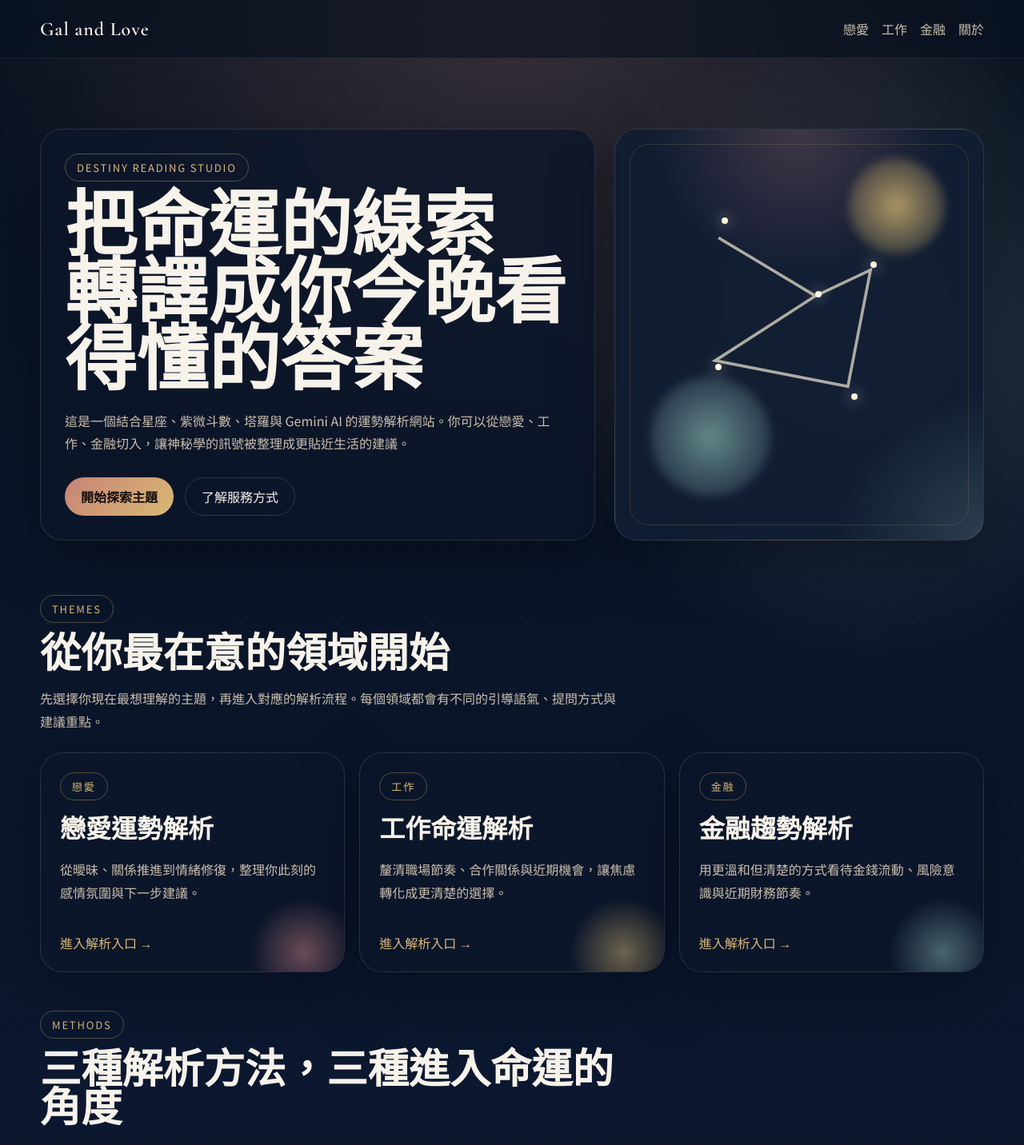
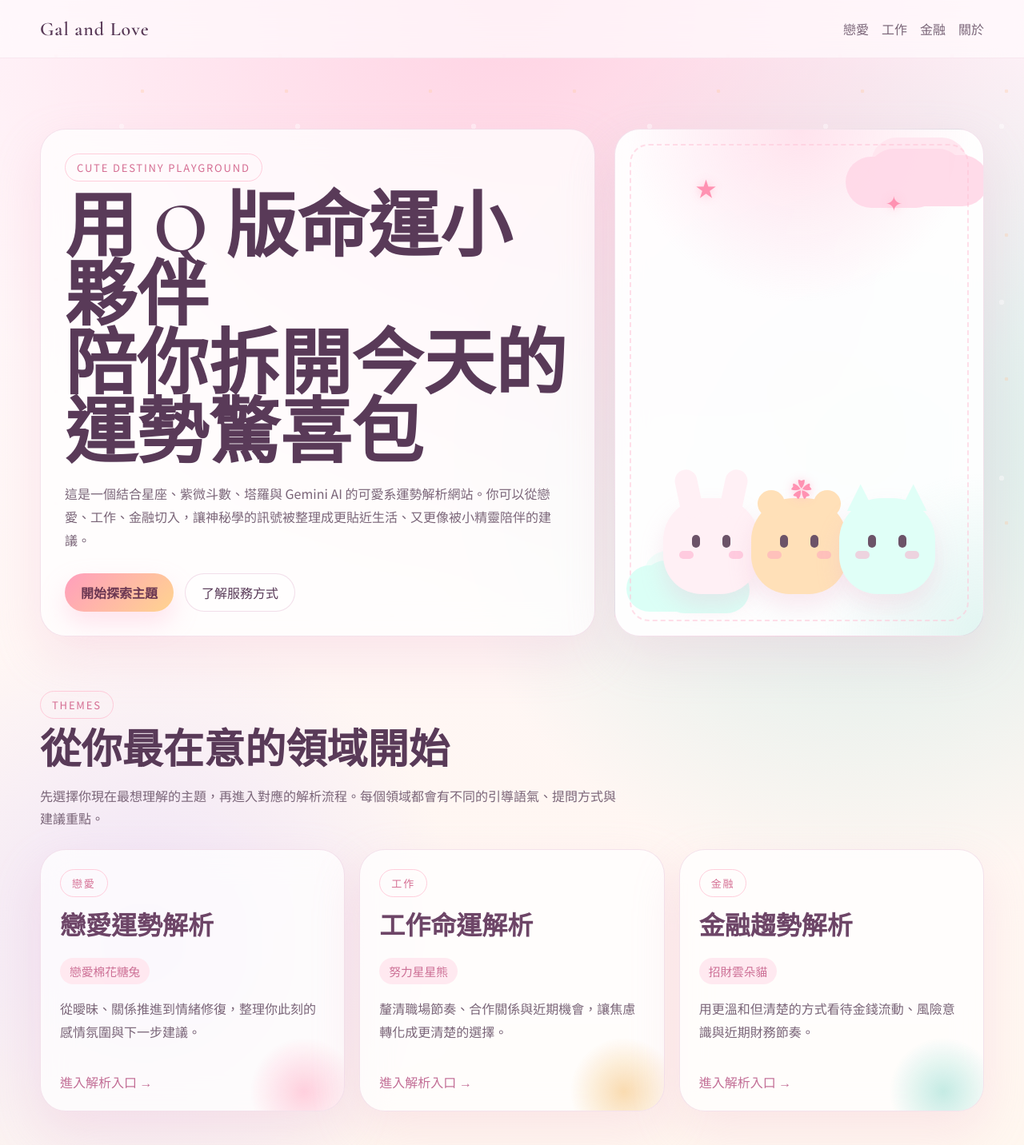
Before and after one commit to Silentskyer/galove, a Next.js app: page / in a window 1280 px wide. Shown: the top 1432 px of the page at 80% size. Built offline with nearby package versions, Linux system fonts and the light colour scheme; no server answers.

Commit message:
Add reading modules and cute visual theme

```diff
--- a/app/globals.css
+++ b/app/globals.css
@@ -1,16 +1,18 @@
 :root {
-  --bg: #07111f;
-  --bg-soft: #101c31;
-  --panel: rgba(13, 23, 42, 0.82);
-  --panel-strong: rgba(17, 29, 50, 0.94);
-  --text: #f7f3ea;
-  --muted: #cabfae;
-  --line: rgba(255, 255, 255, 0.12);
-  --gold: #d9ba73;
-  --rose: #d2878a;
-  --teal: #8bb8b3;
-  --glow: rgba(216, 182, 117, 0.28);
-  --shadow: 0 24px 80px rgba(0, 0, 0, 0.34);
+  --bg: #fff4f8;
+  --bg-soft: #fffaf1;
+  --panel: rgba(255, 255, 255, 0.74);
+  --panel-strong: rgba(255, 255, 255, 0.92);
+  --text: #593a58;
+  --muted: #7a6578;
+  --line: rgba(214, 154, 189, 0.28);
+  --gold: #f3b65f;
+  --rose: #ffa0bc;
+  --teal: #85d7ca;
+  --peach: #ffcaa6;
+  --lavender: #d5c5ff;
+  --glow: rgba(255, 179, 196, 0.32);
+  --shadow: 0 24px 60px rgba(236, 172, 200, 0.24);
 }
 
 * {
@@ -27,9 +29,10 @@ body {
   color: var(--text);
   font-family: var(--font-sans), sans-serif;
   background:
-    radial-gradient(circle at top, rgba(200, 140, 126, 0.24), transparent 28%),
-    radial-gradient(circle at 85% 18%, rgba(139, 184, 179, 0.24), transparent 18%),
-    linear-gradient(180deg, #08111f 0%, #0c1830 56%, #08101d 100%);
+    radial-gradient(circle at top, rgba(255, 176, 204, 0.5), transparent 24%),
+    radial-gradient(circle at 85% 18%, rgba(133, 215, 202, 0.36), transparent 20%),
+    radial-gradient(circle at 14% 38%, rgba(213, 197, 255, 0.4), transparent 18%),
+    linear-gradient(180deg, #fff6fb 0%, #fff7ef 48%, #fdfcff 100%);
 }
 
 body::before {
@@ -38,11 +41,12 @@ body::before {
   pointer-events: none;
   content: "";
   background-image:
-    radial-gradient(circle, rgba(255, 255, 255, 0.7) 0 1px, transparent 1.5px),
-    radial-gradient(circle, rgba(217, 186, 115, 0.55) 0 1px, transparent 1.5px);
-  background-position: 0 0, 30px 40px;
-  background-size: 120px 120px, 180px 180px;
-  opacity: 0.18;
+    radial-gradient(circle, rgba(255, 193, 216, 0.9) 0 2px, transparent 2.4px),
+    radial-gradient(circle, rgba(255, 255, 255, 0.92) 0 3px, transparent 3.6px),
+    radial-gradient(circle, rgba(255, 204, 166, 0.7) 0 2px, transparent 2.6px);
+  background-position: 0 0, 42px 48px, 88px 24px;
+  background-size: 140px 140px, 220px 220px, 180px 180px;
+  opacity: 0.5;
 }
 
 a {
@@ -59,8 +63,8 @@ a {
   top: 0;
   z-index: 20;
   backdrop-filter: blur(18px);
-  background: rgba(7, 17, 31, 0.62);
-  border-bottom: 1px solid rgba(255, 255, 255, 0.08);
+  background: rgba(255, 250, 252, 0.74);
+  border-bottom: 1px solid rgba(214, 154, 189, 0.18);
 }
 
 .header-inner,
@@ -125,7 +129,7 @@ main {
 .glass-card,
 .theme-card {
   border: 1px solid var(--line);
-  border-radius: 28px;
+  border-radius: 32px;
   background: var(--panel);
   box-shadow: var(--shadow);
   backdrop-filter: blur(18px);
@@ -140,9 +144,9 @@ main {
   align-items: center;
   gap: 10px;
   padding: 7px 14px;
-  border: 1px solid rgba(217, 186, 115, 0.35);
+  border: 1px solid rgba(255, 188, 207, 0.72);
   border-radius: 999px;
-  color: var(--gold);
+  color: #d56e93;
   font-size: 13px;
   letter-spacing: 0.14em;
   text-transform: uppercase;
@@ -153,8 +157,8 @@ main {
 .reading-hero h1 {
   margin: 16px 0;
   font-family: var(--font-serif), serif;
-  font-size: clamp(3rem, 7vw, 6.4rem);
-  line-height: 0.94;
+  font-size: clamp(3rem, 7vw, 6rem);
+  line-height: 0.96;
   font-weight: 600;
 }
 
@@ -194,14 +198,16 @@ main {
 }
 
 .button-primary {
-  background: linear-gradient(135deg, #c78376 0%, #d9ba73 100%);
-  color: #140f0e;
+  background: linear-gradient(135deg, #ff9ebd 0%, #ffd48f 100%);
+  color: #6b3752;
   font-weight: 700;
+  box-shadow: 0 14px 30px rgba(255, 176, 204, 0.34);
 }
 
 .button-secondary {
-  border: 1px solid rgba(255, 255, 255, 0.14);
+  border: 1px solid rgba(214, 154, 189, 0.32);
   color: var(--text);
+  background: rgba(255, 255, 255, 0.58);
 }
 
 .button-primary:hover,
@@ -212,67 +218,200 @@ main {
 
 .hero-card {
   position: relative;
-  min-height: 300px;
+  min-height: 340px;
   padding: 28px;
   overflow: hidden;
   background:
-    radial-gradient(circle at top, rgba(210, 135, 138, 0.24), transparent 32%),
-    radial-gradient(circle at bottom right, rgba(139, 184, 179, 0.22), transparent 26%),
+    radial-gradient(circle at top, rgba(255, 170, 203, 0.32), transparent 32%),
+    radial-gradient(circle at bottom right, rgba(133, 215, 202, 0.24), transparent 26%),
     var(--panel-strong);
 }
 
 .hero-card::after {
   position: absolute;
   inset: 18px;
-  border: 1px solid rgba(217, 186, 115, 0.16);
+  border: 2px dashed rgba(255, 196, 214, 0.54);
   border-radius: 24px;
   content: "";
 }
 
-.orb {
+.sticker-cloud {
   position: absolute;
   border-radius: 999px;
-  filter: blur(6px);
-  opacity: 0.9;
+  opacity: 0.86;
 }
 
-.orb.one {
-  top: 36px;
-  right: 48px;
+.sticker-cloud.pink {
+  top: 24px;
+  right: 24px;
   width: 120px;
-  height: 120px;
-  background: radial-gradient(circle, rgba(217, 186, 115, 0.86), rgba(217, 186, 115, 0));
+  height: 64px;
+  background: #ffd6e6;
+  box-shadow:
+    -28px 10px 0 #ffd6e6,
+    30px 8px 0 #ffd6e6,
+    4px -14px 0 #ffe4ee;
 }
 
-.orb.two {
-  bottom: 54px;
-  left: 44px;
-  width: 150px;
-  height: 150px;
-  background: radial-gradient(circle, rgba(139, 184, 179, 0.76), rgba(139, 184, 179, 0));
+.sticker-cloud.mint {
+  bottom: 36px;
+  left: 34px;
+  width: 110px;
+  height: 58px;
+  background: #d5fff5;
+  box-shadow:
+    -20px 6px 0 #d5fff5,
+    24px 8px 0 #d5fff5,
+    2px -12px 0 #eefffb;
 }
 
-.constellation {
+.mascot-stage {
   position: relative;
   width: 100%;
   height: 100%;
-  min-height: 240px;
+  min-height: 260px;
 }
 
-.constellation span {
+.mascot {
   position: absolute;
-  width: 8px;
-  height: 8px;
-  border-radius: 999px;
-  background: #fff7de;
-  box-shadow: 0 0 18px rgba(255, 255, 255, 0.8);
+  bottom: 24px;
+  width: 120px;
+  height: 120px;
+  border-radius: 44% 44% 40% 40%;
+  box-shadow: 0 16px 28px rgba(235, 180, 203, 0.28);
 }
 
-.constellation svg {
+.mascot::before,
+.mascot::after {
   position: absolute;
-  inset: 0;
-  width: 100%;
-  height: 100%;
+  content: "";
+}
+
+.mascot-rabbit {
+  left: 8%;
+  background: #fff0f5;
+}
+
+.mascot-rabbit::before,
+.mascot-rabbit::after {
+  top: -36px;
+  width: 28px;
+  height: 62px;
+  background: #fff0f5;
+  border-radius: 999px;
+}
+
+.mascot-rabbit::before {
+  left: 18px;
+  transform: rotate(-12deg);
+}
+
+.mascot-rabbit::after {
+  right: 18px;
+  transform: rotate(12deg);
+}
+
+.mascot-bear {
+  left: calc(50% - 60px);
+  background: #ffe0b8;
+}
+
+.mascot-bear::before,
+.mascot-bear::after {
+  top: -10px;
+  width: 34px;
+  height: 34px;
+  background: #ffe0b8;
+  border-radius: 999px;
+}
+
+.mascot-bear::before {
+  left: 8px;
+}
+
+.mascot-bear::after {
+  right: 8px;
+}
+
+.mascot-cat {
+  right: 8%;
+  background: #e0fff7;
+}
+
+.mascot-cat::before,
+.mascot-cat::after {
+  top: -18px;
+  width: 34px;
+  height: 34px;
+  background: #e0fff7;
+  clip-path: polygon(50% 0%, 0% 100%, 100% 100%);
+}
+
+.mascot-cat::before {
+  left: 10px;
+}
+
+.mascot-cat::after {
+  right: 10px;
+}
+
+.face {
+  position: absolute;
+  display: block;
+}
+
+.eye {
+  top: 46px;
+  width: 10px;
+  height: 16px;
+  border-radius: 999px;
+  background: #6c5368;
+}
+
+.eye.left {
+  left: 36px;
+}
+
+.eye.right {
+  right: 36px;
+}
+
+.blush {
+  top: 66px;
+  width: 18px;
+  height: 10px;
+  border-radius: 999px;
+  background: rgba(255, 151, 191, 0.42);
+}
+
+.blush.left {
+  left: 20px;
+}
+
+.blush.right {
+  right: 20px;
+}
+
+.sparkle {
+  position: absolute;
+  color: #ff92b2;
+  font-size: 26px;
+  text-shadow: 0 0 12px rgba(255, 186, 208, 0.76);
+}
+
+.sparkle-a {
+  top: 26px;
+  left: 18%;
+}
+
+.sparkle-b {
+  top: 44px;
+  right: 18%;
+}
+
+.sparkle-c {
+  bottom: 138px;
+  left: calc(50% - 10px);
 }
 
 .section {
@@ -327,6 +466,17 @@ main {
   font-family: var(--font-serif), serif;
   font-size: 2rem;
   font-weight: 600;
+  color: #6d4567;
+}
+
+.theme-mascot {
+  display: inline-flex;
+  margin-top: 8px;
+  padding: 6px 12px;
+  border-radius: 999px;
+  background: rgba(255, 230, 238, 0.86);
+  color: #cc6f95;
+  font-size: 0.92rem;
 }
 
 .theme-link {
@@ -334,17 +484,17 @@ main {
   display: inline-flex;
   align-items: center;
   gap: 8px;
-  color: var(--gold);
+  color: #c26d95;
 }
 
 .method-card {
   border: 1px solid var(--line);
   border-radius: 24px;
-  background: rgba(255, 255, 255, 0.03);
+  background: rgba(255, 255, 255, 0.62);
 }
 
 .method-index {
-  color: var(--gold);
+  color: #df8aa7;
   letter-spacing: 0.12em;
   text-transform: uppercase;
   font-size: 12px;
@@ -363,8 +513,8 @@ main {
   border: 1px solid var(--line);
   border-radius: 28px;
   background:
-    radial-gradient(circle at top right, rgba(210, 135, 138, 0.18), transparent 24%),
-    var(--panel);
+    radial-gradient(circle at top right, rgba(255, 170, 203, 0.22), transparent 24%),
+    rgba(255, 255, 255, 0.72);
 }
 
 .reading-hero h1 {
@@ -387,7 +537,7 @@ main {
   padding: 24px;
   border: 1px solid var(--line);
   border-radius: 24px;
-  background: rgba(255, 255, 255, 0.03);
+  background: rgba(255, 255, 255, 0.62);
 }
 
 .mock-form {
@@ -410,9 +560,9 @@ main {
 .field select,
 .field textarea {
   width: 100%;
-  border: 1px solid rgba(255, 255, 255, 0.12);
+  border: 1px solid rgba(214, 154, 189, 0.2);
   border-radius: 16px;
-  background: rgba(6, 14, 26, 0.76);
+  background: rgba(255, 255, 255, 0.88);
   color: var(--text);
   font: inherit;
   padding: 14px 16px;
@@ -437,10 +587,10 @@ main {
 
 .chip {
   padding: 10px 14px;
-  border: 1px solid rgba(255, 255, 255, 0.1);
+  border: 1px solid rgba(214, 154, 189, 0.18);
   border-radius: 999px;
-  color: var(--muted);
-  background: rgba(255, 255, 255, 0.04);
+  color: #8a6e86;
+  background: rgba(255, 243, 248, 0.94);
 }
 
 .chip-button {
@@ -457,11 +607,29 @@ main {
   cursor: wait;
 }
 
+.module-card {
+  padding: 18px;
+  border: 1px solid rgba(214, 154, 189, 0.24);
+  border-radius: 22px;
+  background: rgba(255, 248, 251, 0.84);
+}
+
+.module-card strong {
+  display: block;
+  margin-bottom: 8px;
+}
+
+.module-card p {
+  margin: 0 0 8px;
+  color: var(--muted);
+  line-height: 1.7;
+}
+
 .result-card {
   padding: 20px;
   border: 1px solid var(--line);
   border-radius: 22px;
-  background: rgba(255, 255, 255, 0.03);
+  background: rgba(255, 255, 255, 0.62);
 }
 
 .helper-text,
@@ -473,23 +641,23 @@ main {
 .error-banner {
   margin-bottom: 18px;
   padding: 14px 18px;
-  border: 1px solid rgba(210, 135, 138, 0.45);
+  border: 1px solid rgba(244, 149, 170, 0.42);
   border-radius: 18px;
-  background: rgba(210, 135, 138, 0.14);
-  color: #ffd7d7;
+  background: rgba(255, 226, 232, 0.88);
+  color: #a6556b;
 }
 
 .flow-step {
   padding: 20px;
   border: 1px solid var(--line);
   border-radius: 22px;
-  background: rgba(255, 255, 255, 0.03);
+  background: rgba(255, 255, 255, 0.62);
 }
 
 .flow-step strong {
   display: block;
   margin-bottom: 10px;
-  color: var(--gold);
+  color: #df8aa7;
 }
 
 .notice {
@@ -497,10 +665,7 @@ main {
   padding-left: 20px;
 }
 
-.about-page {
-  padding: 80px 0;
-}
-
+.about-page,
 .legal-page {
   padding: 80px 0;
 }
@@ -523,6 +688,7 @@ main {
 .legal-panel h1,
 .legal-panel h2 {
   font-family: var(--font-serif), serif;
+  color: #6d4567;
 }
 
 .legal-panel h1 {
@@ -561,6 +727,25 @@ main {
     align-items: flex-start;
     flex-direction: column;
   }
+
+  .mascot {
+    width: 88px;
+    height: 88px;
+  }
+
+  .mascot-rabbit::before,
+  .mascot-rabbit::after {
+    height: 46px;
+    top: -28px;
+  }
+
+  .eye {
+    top: 34px;
+  }
+
+  .blush {
+    top: 52px;
+  }
 }
 
 @media (min-width: 1024px) {
--- a/app/page.tsx
+++ b/app/page.tsx
@@ -1,5 +1,7 @@
+import type { CSSProperties } from "react";
 import Link from "next/link";
 import { methods, principles, themes } from "@/data/site";
+import { methodModules } from "@/data/modules";
 
 export default function HomePage() {
   return (
@@ -7,15 +9,15 @@ export default function HomePage() {
       <section className="hero">
         <div className="shell hero-grid">
           <div className="hero-copy">
-            <span className="eyebrow">Destiny Reading Studio</span>
+            <span className="eyebrow">Cute Destiny Playground</span>
             <h1>
-              把命運的線索
+              用 Q 版命運小夥伴
               <br />
-              轉譯成你今晚看得懂的答案
+              陪你拆開今天的運勢驚喜包
             </h1>
             <p>
               這是一個結合星座、紫微斗數、塔羅與 Gemini AI
-              的運勢解析網站。你可以從戀愛、工作、金融切入，讓神秘學的訊號被整理成更貼近生活的建議。
+              的可愛系運勢解析網站。你可以從戀愛、工作、金融切入，讓神秘學的訊號被整理成更貼近生活、又更像被小精靈陪伴的建議。
             </p>
             <div className="hero-actions">
               <Link className="button-primary" href="#themes">
@@ -28,21 +30,30 @@ export default function HomePage() {
           </div>
 
           <div className="hero-card" aria-hidden="true">
-            <div className="orb one" />
-            <div className="orb two" />
-            <div className="constellation">
-              <span style={{ top: "18%", left: "26%" }} />
-              <span style={{ top: "38%", left: "55%" }} />
-              <span style={{ top: "30%", left: "72%" }} />
-              <span style={{ top: "58%", left: "24%" }} />
-              <span style={{ top: "66%", left: "66%" }} />
-              <svg viewBox="0 0 100 100" fill="none">
-                <path
-                  d="M25 20L55 38L72 30L65 66L24 58L55 38"
-                  stroke="rgba(255,247,222,0.65)"
-                  strokeWidth="0.9"
-                />
-              </svg>
+            <div className="sticker-cloud pink" />
+            <div className="sticker-cloud mint" />
+            <div className="mascot-stage">
+              <div className="mascot mascot-rabbit">
+                <span className="face eye left" />
+                <span className="face eye right" />
+                <span className="face blush left" />
+                <span className="face blush right" />
+              </div>
+              <div className="mascot mascot-bear">
+                <span className="face eye left" />
+                <span className="face eye right" />
+                <span className="face blush left" />
+                <span className="face blush right" />
+              </div>
+              <div className="mascot mascot-cat">
+                <span className="face eye left" />
+                <span className="face eye right" />
+                <span className="face blush left" />
+                <span className="face blush right" />
+              </div>
+              <div className="sparkle sparkle-a">★</div>
+              <div className="sparkle sparkle-b">✦</div>
+              <div className="sparkle sparkle-c">✿</div>
             </div>
           </div>
         </div>
@@ -67,11 +78,12 @@ export default function HomePage() {
                 style={
                   {
                     ["--card-accent" as string]: theme.accent,
-                  } as React.CSSProperties
+                  } as CSSProperties
                 }
               >
                 <span className="eyebrow">{theme.label}</span>
                 <h3>{theme.title}</h3>
+                <div className="theme-mascot">{theme.mascot}</div>
                 <p>{theme.intro}</p>
                 <span className="theme-link">進入解析入口 →</span>
               </Link>
@@ -97,6 +109,30 @@ export default function HomePage() {
                 <div className="method-index">Method 0{index + 1}</div>
                 <h3>{method.name}</h3>
                 <p>{method.description}</p>
+                <p>{method.vibe}</p>
+              </article>
+            ))}
+          </div>
+        </div>
+      </section>
+
+      <section className="section">
+        <div className="shell">
+          <div className="section-title">
+            <span className="eyebrow">Modules</span>
+            <h2>三個命運模組，三位 Q 版夥伴</h2>
+            <p>
+              我們把每種解析方式都整理成可擴充的模組，之後不管要接更多欄位、命盤規則或牌陣，都可以沿著同一套結構成長。
+            </p>
+          </div>
+
+          <div className="method-grid">
+            {Object.values(methodModules).map((module) => (
+              <article className="method-card" key={module.name}>
+                <div className="method-index">{module.mascot}</div>
+                <h3>{module.name}模組</h3>
+                <p>{module.summary}</p>
+                <p>必要欄位：{module.requiredFields.join("、")}</p>
               </article>
             ))}
           </div>
--- /dev/null
+++ b/data/modules.ts
@@ -0,0 +1,65 @@
+import type { MethodName, TopicSlug } from "@/types/reading";
+
+export type MethodModule = {
+  name: MethodName;
+  mascot: string;
+  summary: string;
+  requiredFields: string[];
+  optionalFields: string[];
+  interpretationLens: string[];
+  topicAdjustments: Record<TopicSlug, string>;
+};
+
+export const methodModules: Record<MethodName, MethodModule> = {
+  星座: {
+    name: "星座",
+    mascot: "小星靈",
+    summary: "用星座性格、近期行星感受與互動氛圍，整理短期能量節奏。",
+    requiredFields: ["問題描述"],
+    optionalFields: ["生日", "出生時間", "對象星座", "近期事件"],
+    interpretationLens: [
+      "情緒流動與互動節奏",
+      "當下最強烈的能量主題",
+      "近期適合主動或等待的時機",
+    ],
+    topicAdjustments: {
+      love: "聚焦曖昧氛圍、關係推進與情感需求。",
+      work: "聚焦職場氣氛、合作默契與近期表現節奏。",
+      finance: "聚焦消費情緒、金流節奏與風險敏感度。",
+    },
+  },
+  紫微斗數: {
+    name: "紫微斗數",
+    mascot: "小命盤獸",
+    summary: "用命盤格局、宮位關聯與流年感，做比較長線的人生脈絡整理。",
+    requiredFields: ["生日", "出生時間", "問題描述"],
+    optionalFields: ["出生地", "近期重大轉折", "在意的關係人"],
+    interpretationLens: [
+      "本命特質與處事模式",
+      "現階段課題與壓力來源",
+      "更適合穩定推進的選擇方向",
+    ],
+    topicAdjustments: {
+      love: "聚焦感情模式、關係角色與長期相處感。",
+      work: "聚焦事業宮位象徵、職涯位置與中長線節奏。",
+      finance: "聚焦財帛觀念、資源流向與穩健配置思維。",
+    },
+  },
+  塔羅: {
+    name: "塔羅",
+    mascot: "小牌靈",
+    summary: "用抽牌象徵、當下心境與情境提問，回應眼前最具體的困惑。",
+    requiredFields: ["問題描述"],
+    optionalFields: ["抽牌結果", "牌陣名稱", "問題對象", "近期情緒"],
+    interpretationLens: [
+      "當前卡點與隱藏情緒",
+      "外部情勢與內在需求的落差",
+      "最溫和但有效的一步",
+    ],
+    topicAdjustments: {
+      love: "聚焦雙方心意、訊號落差與接近方式。",
+      work: "聚焦壓力來源、決策猶豫與行動優先順序。",
+      finance: "聚焦情緒化選擇、衝動判斷與保守節奏。",
+    },
+  },
+};
--- a/data/site.ts
+++ b/data/site.ts
@@ -6,6 +6,7 @@ export const themes = [
     intro:
       "從曖昧、關係推進到情緒修復，整理你此刻的感情氛圍與下一步建議。",
     accent: "var(--rose)",
+    mascot: "戀愛棉花糖兔",
     prompts: [
       "最近最想釐清的關係狀態是什麼？",
       "你期待對方主動、穩定，還是更坦白的溝通？",
@@ -24,6 +25,7 @@ export const themes = [
     intro:
       "釐清職場節奏、合作關係與近期機會，讓焦慮轉化成更清楚的選擇。",
     accent: "var(--gold)",
+    mascot: "努力星星熊",
     prompts: [
       "你現在最卡住的是壓力、方向，還是人際協作？",
       "近期是否有轉職、升遷或專案決策要面對？",
@@ -42,6 +44,7 @@ export const themes = [
     intro:
       "用更溫和但清楚的方式看待金錢流動、風險意識與近期財務節奏。",
     accent: "var(--teal)",
+    mascot: "招財雲朵貓",
     prompts: [
       "你目前最在意的是收入、支出，還是投資壓力？",
       "最近是否面臨大額支出、投資猶豫或資金安排？",
@@ -59,14 +62,17 @@ export const methods = [
   {
     name: "星座",
     description: "以星座與行星節奏整理近期能量、情緒趨勢與互動模式。",
+    vibe: "輕盈、直覺、適合看最近的氣氛變化",
   },
   {
     name: "紫微斗數",
     description: "結合命盤格局與流年脈絡，提供更偏長線的人生解讀。",
+    vibe: "穩定、完整、適合看人生長線與角色位置",
   },
   {
     name: "塔羅",
     description: "透過抽牌與牌陣象徵，聚焦眼前問題與可採取的行動。",
+    vibe: "聚焦、當下、適合回應現在最卡的問題",
   },
 ] as const;
 
--- /dev/null
+++ b/lib/modules.ts
@@ -0,0 +1,30 @@
+import { methodModules } from "@/data/modules";
+import { themes } from "@/data/site";
+import type { MethodName, TopicSlug } from "@/types/reading";
+
+export function getMethodModule(method: MethodName) {
+  return methodModules[method];
+}
+
+export function getTopicMeta(topic: TopicSlug) {
+  const theme = themes.find((item) => item.slug === topic);
+
+  if (!theme) {
+    throw new Error(`Unknown topic: ${topic}`);
+  }
+
+  return theme;
+}
+
+export function buildMethodPromptBlock(method: MethodName, topic: TopicSlug) {
+  const module = getMethodModule(method);
+
+  return [
+    `方法摘要：${module.summary}`,
+    `吉祥物語氣：${module.mascot}，語氣可愛、溫柔、帶安撫感。`,
+    `必要欄位：${module.requiredFields.join("、")}`,
+    `可補充欄位：${module.optionalFields.join("、")}`,
+    `解讀角度：${module.interpretationLens.join(" / ")}`,
+    `主題微調：${module.topicAdjustments[topic]}`,
+  ].join("\n");
+}
--- a/lib/reading.ts
+++ b/lib/reading.ts
@@ -1,4 +1,5 @@
 import type { MethodName, ReadingFormValues, TopicSlug } from "@/types/reading";
+import { buildMethodPromptBlock } from "@/lib/modules";
 
 const topicLabels: Record<TopicSlug, string> = {
   love: "戀愛",
@@ -28,16 +29,19 @@ ${topicFocus[values.topic]}
 解析方法：
 ${values.method}
 ${methodGuides[values.method]}
+${buildMethodPromptBlock(values.method, values.topic)}
 
 使用者資料：
 - 主題：${topicLabels[values.topic]}
 - 方法：${values.method}
 - 出生資訊或參考時間：${values.birthInfo || "未提供"}
 - 問題描述：${values.question}
+- 額外補充：${values.extraContext?.trim() || "未提供"}
 
 回應規則：
 - 使用繁體中文。
 - 保持神秘感與陪伴感，但不要做絕對預言。
+- 整體風格要像可愛的命運小夥伴在陪伴使用者，但內容仍要實用。
 - 金融主題禁止提供明確投資指示，請改為風險提醒與保守建議。
 - 不要提到你是 AI 或模型。
 - 內容要具體、溫柔、容易閱讀。
@@ -77,6 +81,10 @@ export function validateReadingInput(values: Partial<ReadingFormValues>) {
     return "問題描述過長，請控制在 1200 字內。";
   }
 
+  if ((values.extraContext || "").trim().length > 600) {
+    return "補充資訊過長，請控制在 600 字內。";
+  }
+
   return null;
 }
 
--- a/types/reading.ts
+++ b/types/reading.ts
@@ -7,6 +7,7 @@ export type ReadingFormValues = {
   method: MethodName;
   birthInfo: string;
   question: string;
+  extraContext?: string;
 };
 
 export type ReadingResult = {
```
Also changed, not shown: app/reading/[topic]/reading-form.tsx (+31 -0 lines), 1 other file (tests, documents, lock files or other folders).
